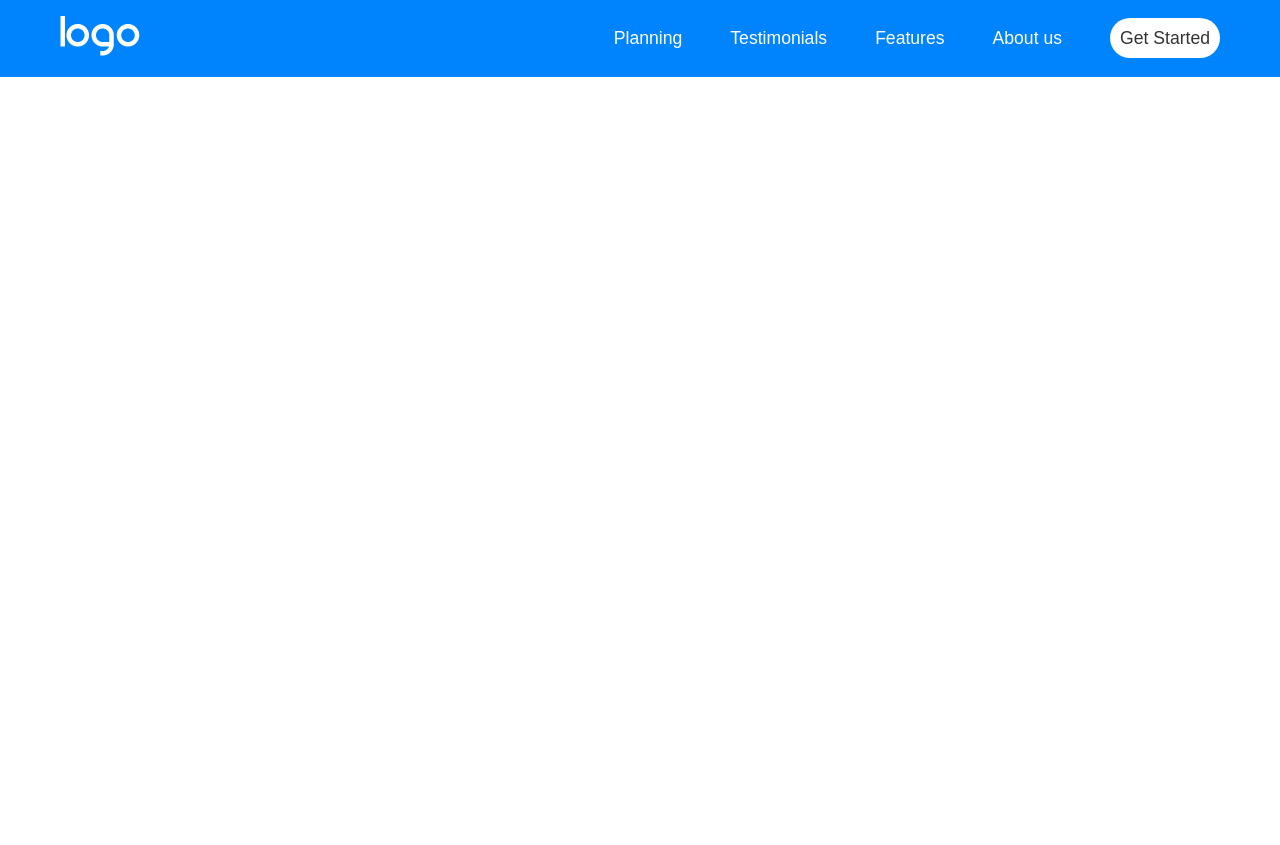
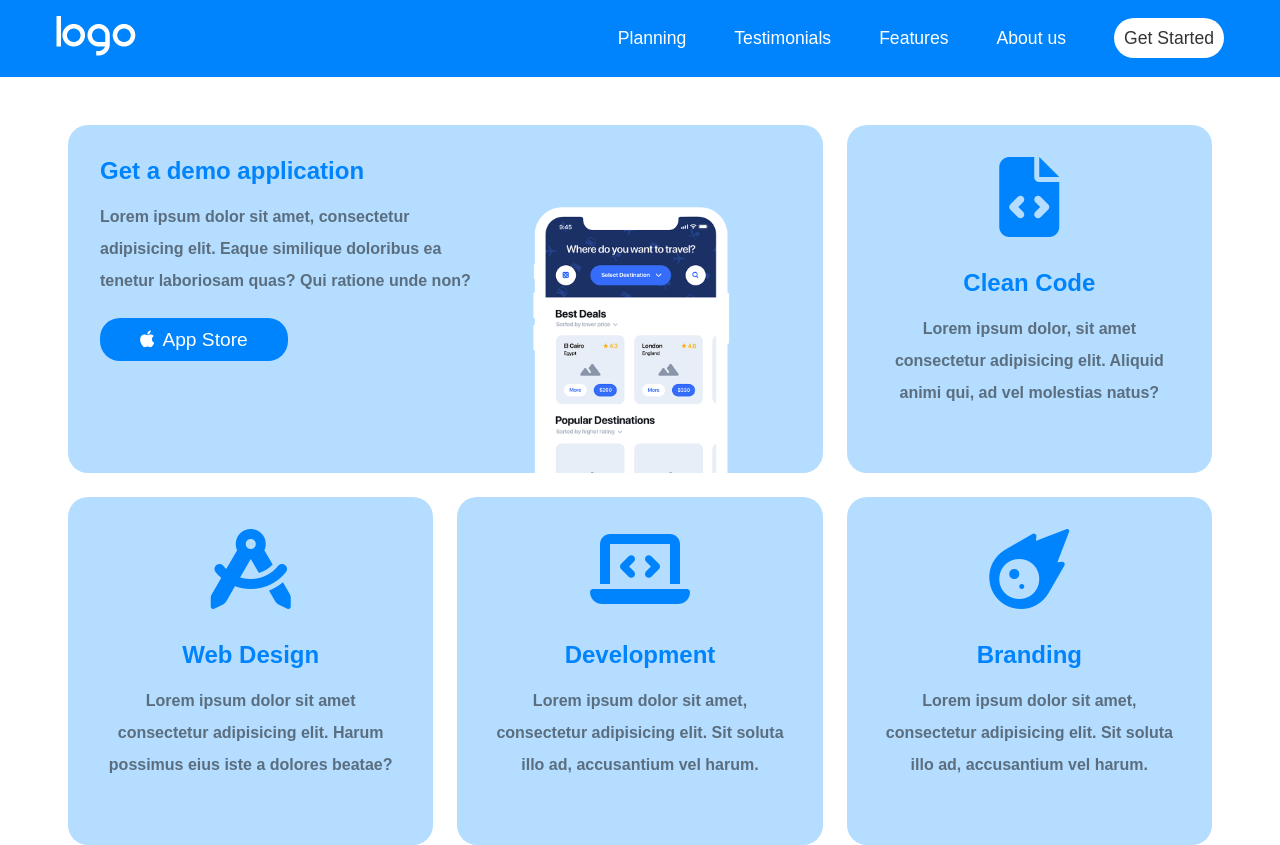
Before and after one commit to VincenzoTavassi/htmlcss-responsive-layout, a plain HTML site: page index.html in a window 1280 px wide. Before the commit the page ends 800 px from the top, so only its background shows below. Drawn offline with Linux system fonts and the light colour scheme.

Commit message:
first section

```diff
--- a/css/style.css
+++ b/css/style.css
@@ -1,7 +1,28 @@
 /* GENERICS  */
+
+:root {
+    --primary: #0084FD;
+}
 
 body {
     font-family: Arial, Helvetica, sans-serif;
+}
+
+section {
+
+    margin-top: 3rem;
+}
+
+a {
+    color: white;
+    text-decoration: none;
+}
+
+h1 {
+    font-size: 1.5rem;
+    margin-bottom: 1rem;
+    color: var(--primary);
+    font-weight: bold;
 }
 
 ul {
@@ -12,15 +33,10 @@ ul {
 /* HEADER  */
 
 header {
-    background-color: #0084FD;
+    background-color: var(--primary);
     color: white;
     font-size: 1.1rem;
     padding: 1rem 0;
-}
-
-header a {
-    color: white;
-    text-decoration: none;
 }
 
 header nav {
@@ -46,10 +62,84 @@ header ul {
     padding: 10px;
 }
 
+/* MAIN  */
+
+/* FIRST CARDS SECTION  */
+
+.cards .row {
+    display: flex;
+    flex-wrap: wrap;
+    gap: 1.5rem;
+    justify-content: center;
+}
+
+.cards .big-col {
+    width: calc(100% / 3 * 2 - 1.5rem);
+    display: flex;
+    background-color: #B5DDFF;
+    border-radius: 20px;
+}
+
+.cards .col {
+    width: calc(100% / 3 - 1.5rem);
+    background-color: #B5DDFF;
+    border-radius: 20px;
+    padding: 2rem;
+    text-align: center;
+}
+
+.cards .col>i {
+    color: var(--primary);
+    font-size: 5rem;
+    margin-bottom: 2rem;
+}
+
+.cards h2 {
+    font-size: 1.5rem;
+    margin-bottom: 1rem;
+    color: var(--primary);
+    font-weight: bold;
+}
+
+.cards .big-col-content {
+    min-width: 50%;
+    margin: 2rem;
+}
+
+.cards .big-col-img {
+    min-width: 50%;
+    display: flex;
+    align-items: flex-end;
+}
+
+.cards .big-col-img img {
+    max-width: 65%;
+}
+
+.cards p {
+    line-height: 2em;
+    font-weight: bold;
+    margin-bottom: 2rem;
+    color: #5A6E7F;
+}
+
+.btn.btn-blue {
+    background-color: var(--primary);
+    color: white;
+    padding: .7rem 2.5rem;
+    font-size: 1.2rem;
+}
+
+.btn.btn-blue .fa-brands {
+    margin-right: .5rem;
+}
 
 /* RESPONSIVE  */
 
+/* TABLET  */
 @media screen and (max-width: 768px) {
+
+    /* HEADER  */
 
     header nav ul {
         display: none;
@@ -59,4 +149,34 @@ header ul {
         display: block;
     }
 
+
+    /* FIRST SECTION  */
+
+    .cards .big-col {
+        flex-direction: column;
+        justify-content: flex-end;
+    }
+
+    .cards .big-col-img {
+        justify-content: center;
+    }
 }
+
+
+/* PHONE  */
+
+@media screen and (max-width: 468px) {
+
+    .cards .row {
+        flex-direction: column;
+    }
+
+    .cards .col,
+    .cards .big-col {
+        width: 100%;
+    }
+
+    .cards .big-col {
+        align-items: center;
+    }
+}
--- a/css/utils.css
+++ b/css/utils.css
@@ -3,7 +3,7 @@
 .container {
 	max-width: 1200px;
 	margin: 0 auto;
-	padding: 0 20px;
+	padding: 0 1rem;
 }
 
 .clearfix::after {
--- a/index.html
+++ b/index.html
@@ -30,6 +30,48 @@
 			<div id="burger-menu"><i class="fa-solid fa-bars"></i></div>
 		</nav>
 	</header>
+	<main>
+		<section class="cards">
+			<div class="container">
+
+				<div class="row">
+					<div class="big-col">
+						<div class="big-col-content">
+							<h1>Get a demo application</h1>
+							<p>Lorem ipsum dolor sit amet, consectetur adipisicing elit. Eaque similique doloribus ea
+								tenetur
+								laboriosam quas? Qui ratione unde non?</p>
+							<a href="#" class="btn btn-blue"><i class="fa-brands fa-apple"></i>App Store</a>
+						</div>
+						<div class="big-col-img"><img src="./img/phone.png" alt="Phone"></div>
+					</div>
+					<div class="col"><i class="fa-solid fa-file-code"></i>
+						<h2>Clean Code</h2>
+						<p>Lorem ipsum dolor, sit amet consectetur adipisicing elit. Aliquid animi qui, ad vel molestias
+							natus?</p>
+					</div>
+					<div class="col">
+						<i class="fa-solid fa-compass-drafting"></i>
+						<h2>Web Design</h2>
+						<p>Lorem ipsum dolor sit amet consectetur adipisicing elit. Harum possimus eius iste a dolores
+							beatae?</p>
+					</div>
+					<div class="col">
+						<i class="fa-solid fa-laptop-code"></i>
+						<h2>Development</h2>
+						<p>Lorem ipsum dolor sit amet, consectetur adipisicing elit. Sit soluta illo ad, accusantium vel
+							harum.</p>
+					</div>
+					<div class="col">
+						<i class="fa-solid fa-meteor"></i>
+						<h2>Branding</h2>
+						<p>Lorem ipsum dolor sit amet, consectetur adipisicing elit. Sit soluta illo ad, accusantium vel
+							harum.</p>
+					</div>
+				</div>
+			</div>
+		</section>
+	</main>
 </body>
 
 </html>
```
